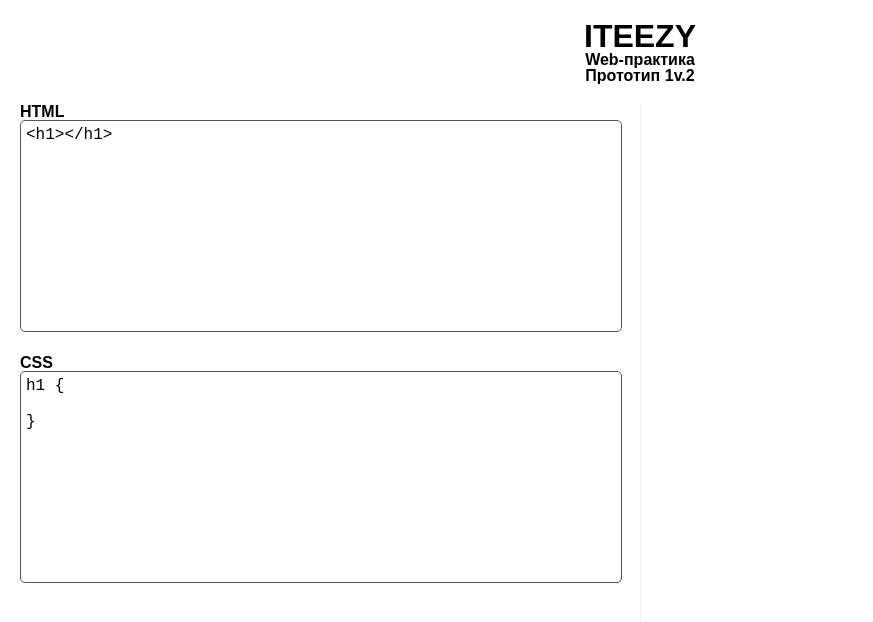
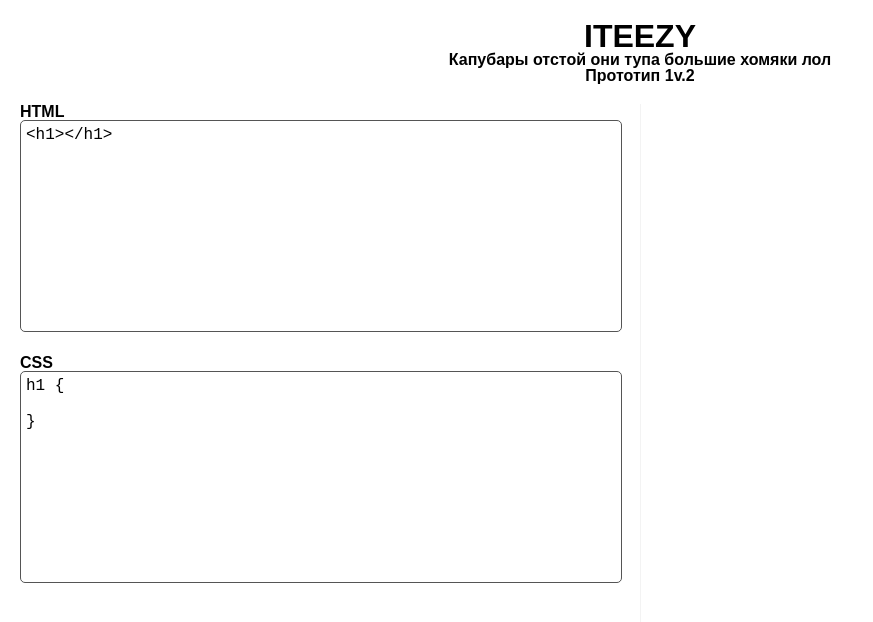
Before and after one commit to PuzyrevHarkovskii/iteezy_web_2.io, a plain HTML site: page index.html in a window 1280 px wide. Shown: the whole page, without its empty margins (0-873 px from the left). Drawn offline with nearby package versions, Linux system fonts and the light colour scheme.

Commit message:
Update index.html

```diff
--- a/index.html
+++ b/index.html
@@ -11,7 +11,7 @@
 <!-- partial:index.partial.html -->
 <header>
    <h1>ITEEZY</h1>
-   <h2>Web-практика</h2>
+   <h2>Капубары отстой они тупа большие хомяки лол</h2>
    <h2>Прототип 1v.2</h2>
 </header>
 <div class="container grid">
```
